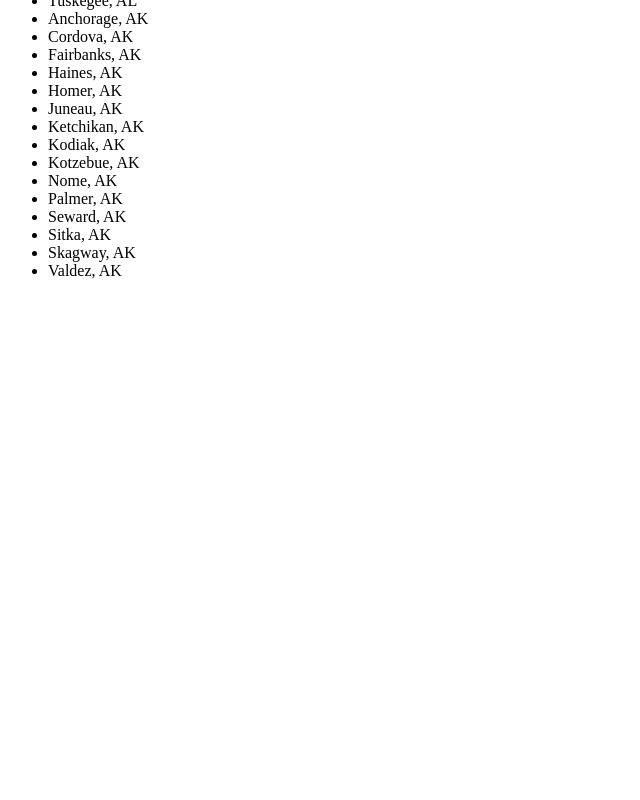
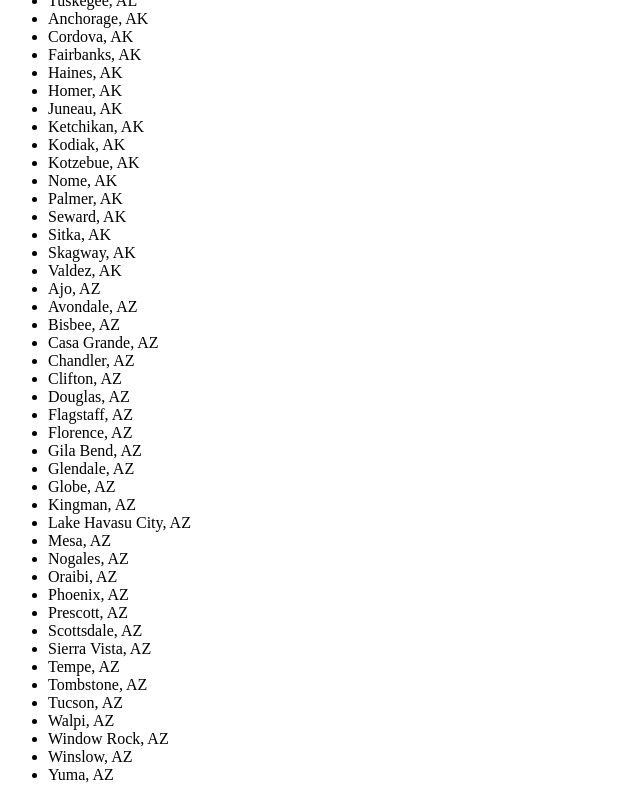
Before and after one commit to jasonniebauer/US-Cities-List, a plain HTML site: page index.html in a window 1280 px wide. Shown: the part 708-1508 px from the top of the page, without its empty margins (0-640 px from the left). Before the commit the page ends 1004 px from the top, so only its background shows below. Drawn offline with Linux system fonts and the light colour scheme.

Commit message:
add cities in Arizona

```diff
--- a/index.html
+++ b/index.html
@@ -60,6 +60,34 @@
       <li>Sitka, AK</li>
       <li>Skagway, AK</li>
       <li>Valdez, AK</li>
+      <li>Ajo, AZ</li>
+      <li>Avondale, AZ</li>
+      <li>Bisbee, AZ</li>
+      <li>Casa Grande, AZ</li>
+      <li>Chandler, AZ</li>
+      <li>Clifton, AZ</li>
+      <li>Douglas, AZ</li>
+      <li>Flagstaff, AZ</li>
+      <li>Florence, AZ</li>
+      <li>Gila Bend, AZ</li>
+      <li>Glendale, AZ</li>
+      <li>Globe, AZ</li>
+      <li>Kingman, AZ</li>
+      <li>Lake Havasu City, AZ</li>
+      <li>Mesa, AZ</li>
+      <li>Nogales, AZ</li>
+      <li>Oraibi, AZ</li>
+      <li>Phoenix, AZ</li>
+      <li>Prescott, AZ</li>
+      <li>Scottsdale, AZ</li>
+      <li>Sierra Vista, AZ</li>
+      <li>Tempe, AZ</li>
+      <li>Tombstone, AZ</li>
+      <li>Tucson, AZ</li>
+      <li>Walpi, AZ</li>
+      <li>Window Rock, AZ</li>
+      <li>Winslow, AZ</li>
+      <li>Yuma, AZ</li>
     </ul>
   </body>
 </html>
```
